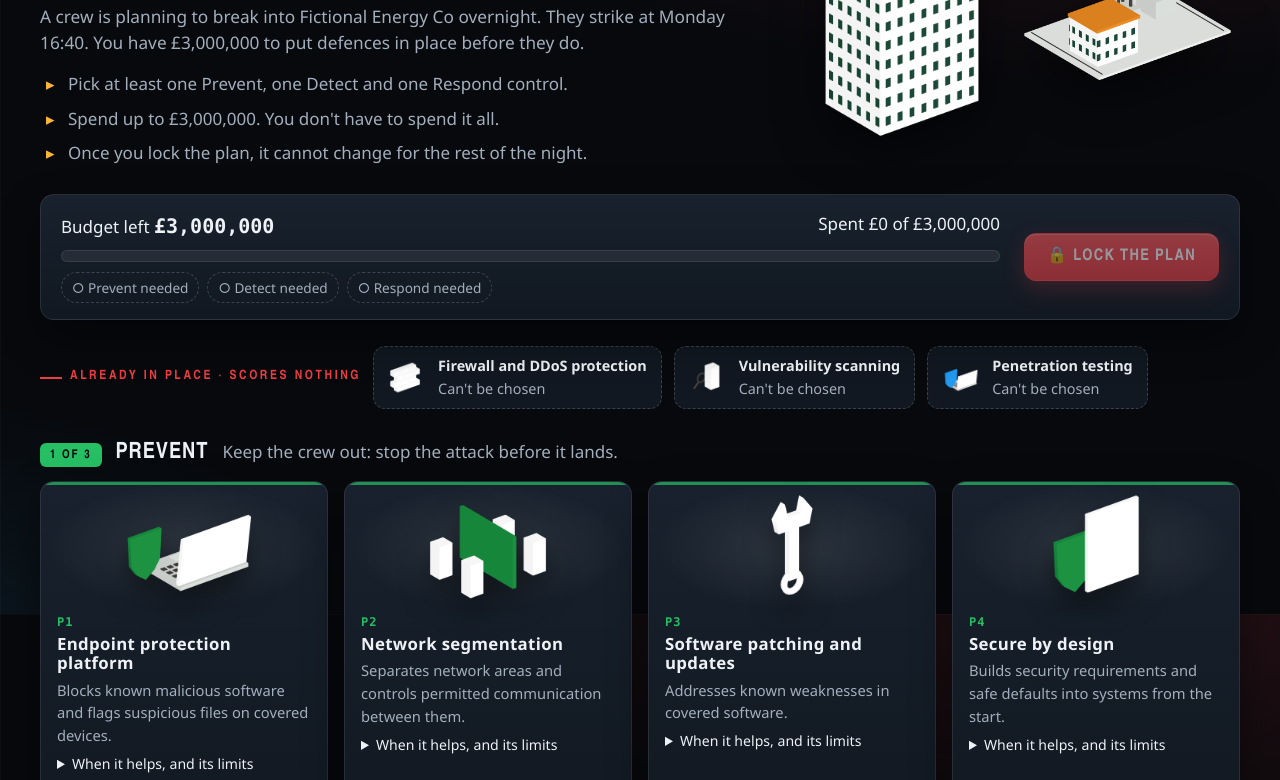
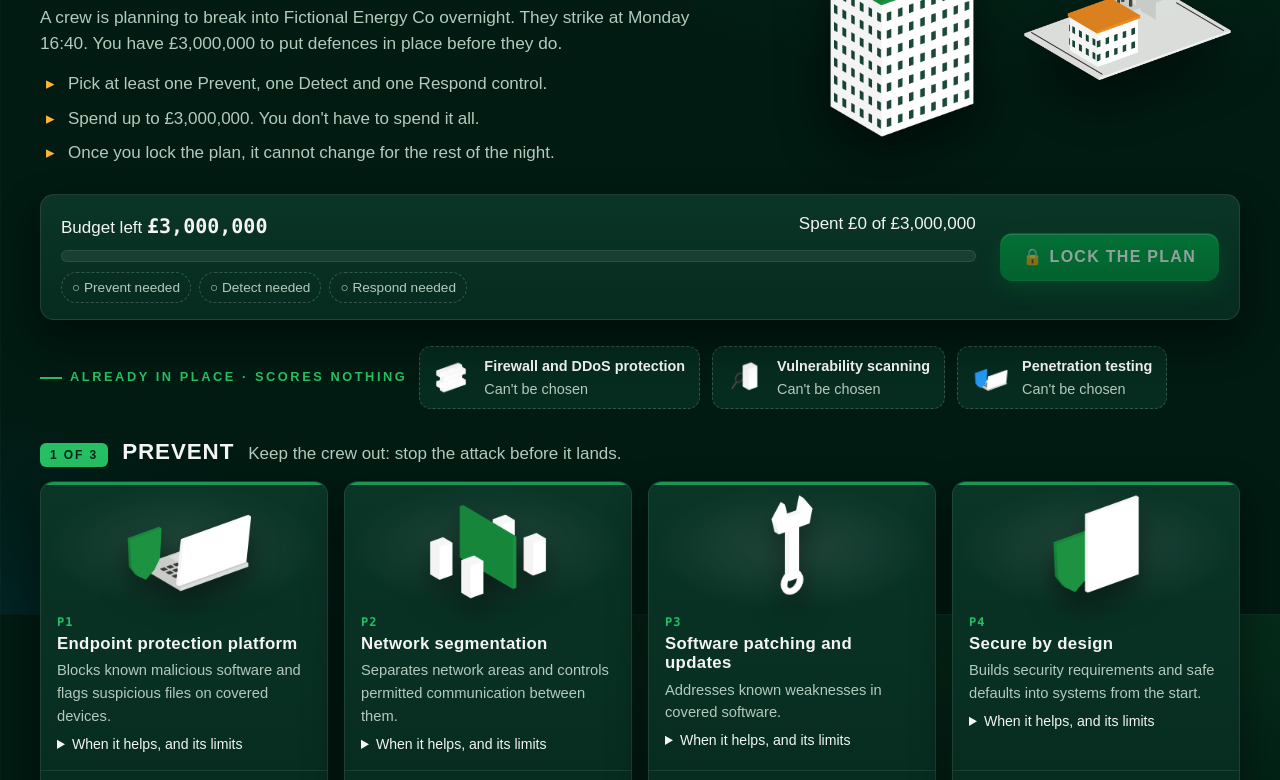
Before and after one commit to Vansh-Thacker/Zero-Hour, a website with bundled scripts: page index.html in a window 1280 px wide. Shown: the part 186-966 px from the top of the page. Built offline with nearby package versions, Linux system fonts and the light colour scheme; files whose address does not match are found by name.

Commit message:
Restyle Zero Hour in ScottishPower colours and Arial, following the brand style guide

```diff
--- a/src/ui/game.css
+++ b/src/ui/game.css
@@ -1,31 +1,33 @@
 /* Zero Hour: the game's look.
-   An original heist-film style: a dark vault, bold red for the crew, gold for the prize,
-   and the ScottishPower greens and blues for the defenders.
+   An original heist-film style in ScottishPower colours, following the pack's brand style guide
+   (1-foundation/artwork/brand/): green is our business, dark green for headings and the vault,
+   amber for the thing to notice and the attacker, blue for detection only. Arial throughout.
    Rules: no flashing, nothing told by colour alone, motion off under prefers-reduced-motion. */
 
 :root {
-  --bg: #07090d;
-  --bg-2: #0c1118;
-  --panel: #111821;
-  --panel-2: #18212d;
-  --line: rgba(255, 255, 255, 0.09);
-  --line-strong: rgba(255, 255, 255, 0.18);
-  --text: #eef2f6;
-  --muted: #a3afbd;
+  --bg: #011a12;           /* night-time version of ScottishPower dark green #00402A */
+  --bg-2: #03231a;
+  --panel: #062b1f;
+  --panel-2: #0a3527;
+  --line: rgba(220, 235, 225, 0.10);
+  --line-strong: rgba(220, 235, 225, 0.22);
+  --text: #f3f4f3;         /* ScottishPower ground */
+  --muted: #b4cabd;
 
-  --red: #ef3e42;          /* the crew, alerts */
-  --red-deep: #8f1d22;
-  --gold: #ffb536;         /* the prize, highlights (ScottishPower gold) */
-  --prevent: #26bf64;      /* ScottishPower light green */
-  --detect: #3cc2ff;       /* ScottishPower light blue */
-  --respond: #ff9c1a;      /* ScottishPower light amber */
+  --brand: #008c39;        /* ScottishPower green: our business, main actions */
+  --brand-light: #26bf64;  /* ScottishPower light green */
+  --notice: #e3850d;       /* ScottishPower amber: the thing to notice, the attacker */
+  --gold: #ffb536;         /* ScottishPower gold: scores and the clock */
+  --prevent: #26bf64;      /* category colours from the style guide: Prevent green, */
+  --detect: #3cc2ff;       /* Detect blue, */
+  --respond: #ff9c1a;      /* Respond amber */
   --secure: #5bd38c;
-  --danger: #ff6b6e;
+  --danger: #ffa94d;       /* wrong answers: always shown with ✗ and words too */
 
   --radius: 14px;
   --shadow: 0 18px 40px rgba(0, 0, 0, 0.45);
-  --font-display: "Bahnschrift", "DIN Alternate", "Arial Narrow", "Segoe UI", system-ui, sans-serif;
-  --font-body: "Segoe UI", system-ui, -apple-system, Roboto, sans-serif;
+  --font-display: Arial, Helvetica, sans-serif;
+  --font-body: Arial, Helvetica, sans-serif;
   --font-mono: "Cascadia Mono", "SF Mono", Consolas, ui-monospace, monospace;
   --ease: cubic-bezier(0.2, 0.8, 0.2, 1);
   color-scheme: dark;
@@ -41,8 +43,8 @@ body {
   color: var(--text);
   font: 17px/1.55 var(--font-body);
   background:
-    radial-gradient(1200px 600px at 85% -10%, rgba(239, 62, 66, 0.16), transparent 60%),
-    radial-gradient(900px 500px at -10% 110%, rgba(60, 194, 255, 0.10), transparent 60%),
+    radial-gradient(1200px 600px at 85% -10%, rgba(38, 191, 100, 0.16), transparent 60%),
+    radial-gradient(900px 500px at -10% 110%, rgba(7, 146, 229, 0.12), transparent 60%),
     linear-gradient(rgba(255, 255, 255, 0.025) 1px, transparent 1px) 0 0 / 32px 32px,
     linear-gradient(90deg, rgba(255, 255, 255, 0.025) 1px, transparent 1px) 0 0 / 32px 32px,
     var(--bg);
@@ -73,7 +75,7 @@ p { margin: 0 0 0.8em; }
   position: sticky; top: 0; z-index: 20;
   display: flex; align-items: center; gap: 18px; flex-wrap: wrap;
   padding: 14px 20px; margin: 0 -20px 24px;
-  background: rgba(7, 9, 13, 0.82);
+  background: rgba(1, 26, 18, 0.85);
   backdrop-filter: blur(10px);
   border-bottom: 1px solid var(--line);
 }
@@ -90,7 +92,7 @@ p { margin: 0 0 0.8em; }
   font-family: var(--font-display); font-weight: 700; font-size: 1.5rem;
   letter-spacing: 0.18em; text-transform: uppercase;
 }
-.wordmark span { color: var(--red); }
+.wordmark span { color: var(--brand-light); }
 .brand-sub { color: var(--muted); font-size: 0.82rem; letter-spacing: 0.04em; }
 
 .chips { display: flex; gap: 10px; flex-wrap: wrap; }
@@ -116,8 +118,8 @@ p { margin: 0 0 0.8em; }
 }
 .track .time { display: block; font-family: var(--font-mono); color: var(--text); }
 .track li.is-done::before { background: var(--panel-2); color: var(--secure); }
-.track li.is-now { border-color: var(--red); background: linear-gradient(180deg, rgba(239, 62, 66, 0.16), var(--panel)); color: var(--text); }
-.track li.is-now::before { background: var(--red); border-color: var(--red); color: #fff; }
+.track li.is-now { border-color: var(--brand-light); background: linear-gradient(180deg, rgba(38, 191, 100, 0.18), var(--panel)); color: var(--text); }
+.track li.is-now::before { background: var(--brand); border-color: var(--brand-light); color: #fff; }
 
 /* ---------- Screen entrance ---------- */
 
@@ -130,7 +132,7 @@ p { margin: 0 0 0.8em; }
 .eyebrow {
   display: inline-flex; align-items: center; gap: 8px;
   font: 700 0.8rem/1 var(--font-display); letter-spacing: 0.2em; text-transform: uppercase;
-  color: var(--red);
+  color: var(--brand-light);
 }
 .eyebrow::before { content: ""; width: 22px; height: 2px; background: currentColor; }
 
@@ -157,11 +159,11 @@ p { margin: 0 0 0.8em; }
 .btn:hover { transform: translateY(-2px); box-shadow: 0 10px 24px rgba(0, 0, 0, 0.4); }
 .btn:active { transform: translateY(0); }
 .btn-primary {
-  --btn-bg: linear-gradient(180deg, #ff5357, var(--red));
+  --btn-bg: linear-gradient(180deg, #00a443, var(--brand));
   border-color: transparent; color: #fff;
-  box-shadow: 0 8px 22px rgba(239, 62, 66, 0.35), inset 0 1px 0 rgba(255, 255, 255, 0.25);
+  box-shadow: 0 8px 22px rgba(0, 140, 57, 0.4), inset 0 1px 0 rgba(255, 255, 255, 0.25);
 }
-.btn-primary:hover { box-shadow: 0 14px 30px rgba(239, 62, 66, 0.45), inset 0 1px 0 rgba(255, 255, 255, 0.25); }
+.btn-primary:hover { box-shadow: 0 14px 30px rgba(0, 140, 57, 0.55), inset 0 1px 0 rgba(255, 255, 255, 0.25); }
 .btn-ghost { --btn-bg: transparent; }
 .btn[aria-disabled="true"] { opacity: 0.55; }
 
@@ -170,9 +172,9 @@ p { margin: 0 0 0.8em; }
 .alert {
   display: flex; gap: 10px; align-items: flex-start;
   padding: 12px 16px; border-radius: 12px; margin: 0 0 16px;
-  background: rgba(239, 62, 66, 0.12); border: 1px solid rgba(239, 62, 66, 0.5);
+  background: rgba(227, 133, 13, 0.14); border: 1px solid rgba(227, 133, 13, 0.6);
 }
-.alert::before { content: "⚠"; font-weight: 700; color: var(--danger); }
+.alert::before { content: "⚠"; font-weight: 700; color: var(--gold); }
 
 /* ---------- 3D cards ---------- */
 
@@ -193,7 +195,7 @@ p { margin: 0 0 0.8em; }
 
 .brief { display: grid; grid-template-columns: 1.4fr 1fr; gap: 24px; align-items: center; margin-bottom: 28px; }
 .brief-art { position: relative; height: 220px; }
-.brief-art img { position: absolute; filter: drop-shadow(0 18px 24px rgba(0, 0, 0, 0.55)); }
+.brief-art img { position: absolute; max-height: 100%; object-fit: contain; filter: drop-shadow(0 18px 24px rgba(0, 0, 0, 0.55)); }
 .brief-art .a { width: 62%; left: 0; bottom: 0; }
 .brief-art .b { width: 46%; right: 0; top: 0; }
 .rules { margin: 14px 0 0; padding: 0; list-style: none; display: grid; gap: 8px; }
@@ -210,10 +212,10 @@ p { margin: 0 0 0.8em; }
 .meter { height: 12px; border-radius: 999px; background: rgba(255, 255, 255, 0.07); overflow: hidden; border: 1px solid var(--line); }
 .meter > i {
   display: block; height: 100%; width: var(--fill, 0%);
-  background: linear-gradient(90deg, var(--gold), #ffd27a);
+  background: linear-gradient(90deg, var(--brand), var(--brand-light));
   transition: width 0.6s var(--ease);
 }
-.meter.is-low > i { background: linear-gradient(90deg, var(--red), #ff7a7d); }
+.meter.is-low > i { background: linear-gradient(90deg, var(--notice), var(--gold)); }
 .coverage { display: flex; gap: 8px; flex-wrap: wrap; margin-top: 10px; }
 .cover {
   padding: 4px 10px; border-radius: 999px; font-size: 0.85rem;
@@ -239,7 +241,7 @@ p { margin: 0 0 0.8em; }
 .crew-head p { color: var(--muted); margin: 0; }
 .crew-tag {
   font: 700 0.75rem/1 var(--font-display); letter-spacing: 0.16em; text-transform: uppercase;
-  padding: 6px 10px; border-radius: 6px; color: #07090d; background: var(--cat);
+  padding: 6px 10px; border-radius: 6px; color: #00261a; background: var(--cat);
 }
 .crew[data-cat="Prevent"] { --cat: var(--prevent); }
 .crew[data-cat="Detect"] { --cat: var(--detect); }
@@ -265,7 +267,7 @@ p { margin: 0 0 0.8em; }
 .card:hover .card-art img { transform: translateY(-4px) scale(1.04); }
 .card-body { padding: 4px 16px 14px; flex: 1; display: flex; flex-direction: column; gap: 6px; transform: translateZ(14px); }
 .card-id { font: 700 0.75rem/1 var(--font-mono); color: var(--cat, var(--gold)); letter-spacing: 0.08em; }
-.card h3 { font-size: 1.05rem; margin: 0; letter-spacing: 0.02em; font-family: var(--font-body); font-weight: 650; }
+.card h3 { font-size: 1.05rem; margin: 0; letter-spacing: 0.02em; font-family: var(--font-body); font-weight: 700; }
 .card .heist-name { color: var(--gold); font-size: 0.85rem; }
 .card .desc { color: var(--muted); font-size: 0.92rem; margin: 0; }
 .card details { font-size: 0.88rem; color: var(--muted); }
@@ -281,12 +283,12 @@ p { margin: 0 0 0.8em; }
 }
 .pick:hover { transform: translateY(-1px); border-color: var(--cat); }
 .card.is-chosen { border-color: var(--cat); box-shadow: 0 0 0 1px var(--cat), 0 18px 40px rgba(0, 0, 0, 0.5); }
-.card.is-chosen .pick { background: var(--cat); color: #07090d; border-color: var(--cat); }
+.card.is-chosen .pick { background: var(--cat); color: #00261a; border-color: var(--cat); }
 .card.is-chosen .badge-chosen { display: inline-flex; }
 .badge-chosen {
   display: none; position: absolute; top: 12px; right: 12px; z-index: 2;
   padding: 4px 8px; border-radius: 6px; font: 700 0.72rem/1 var(--font-display); letter-spacing: 0.12em;
-  background: var(--cat); color: #07090d; text-transform: uppercase;
+  background: var(--cat); color: #00261a; text-transform: uppercase;
 }
 .card.is-unaffordable:not(.is-chosen) { opacity: 0.6; }
 .card .over { font-size: 0.8rem; color: var(--danger); }
@@ -314,8 +316,8 @@ p { margin: 0 0 0.8em; }
 .evidence .stamp {
   position: absolute; left: 6%; bottom: 10%; rotate: -8deg;
   font: 700 1rem/1 var(--font-display); letter-spacing: 0.2em; text-transform: uppercase;
-  color: var(--red); border: 3px solid var(--red); padding: 8px 12px; border-radius: 6px;
-  background: rgba(7, 9, 13, 0.75);
+  color: var(--notice); border: 3px solid var(--notice); padding: 8px 12px; border-radius: 6px;
+  background: rgba(1, 26, 18, 0.8);
 }
 @keyframes float { 50% { transform: translateY(-10px); } }
 
@@ -361,9 +363,9 @@ p { margin: 0 0 0.8em; }
 .ring {
   --p: 100;
   width: 92px; height: 92px; border-radius: 50%; display: grid; place-items: center;
-  background: conic-gradient(var(--gold) calc(var(--p) * 1%), rgba(255, 255, 255, 0.08) 0);
+  background: conic-gradient(var(--brand-light) calc(var(--p) * 1%), rgba(255, 255, 255, 0.08) 0);
 }
-.ring.is-low { background: conic-gradient(var(--red) calc(var(--p) * 1%), rgba(255, 255, 255, 0.08) 0); }
+.ring.is-low { background: conic-gradient(var(--notice) calc(var(--p) * 1%), rgba(255, 255, 255, 0.08) 0); }
 .ring span {
   width: 74px; height: 74px; border-radius: 50%; display: grid; place-items: center;
   background: var(--bg-2); font: 700 1.4rem/1 var(--font-mono);
```
